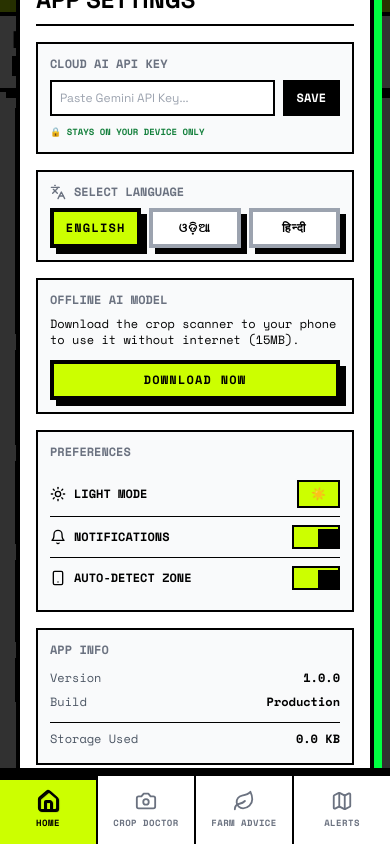
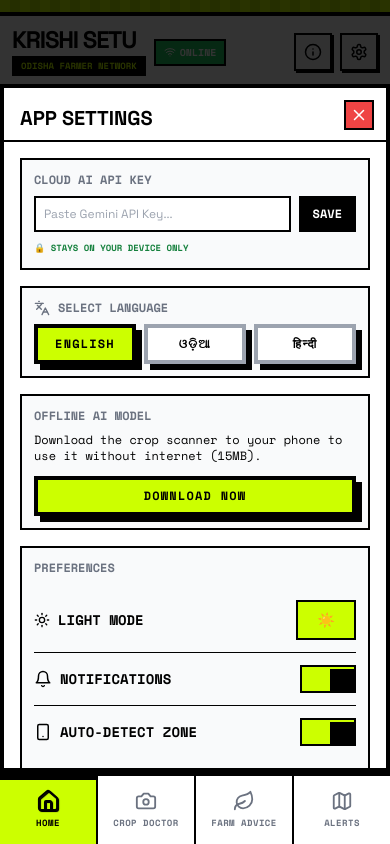
Before and after one commit to SahooShuvranshu/KrishiSetu-AI, a React (Vite) app: page / in a window 390 px wide. Both pictures are taken after a click on the button 359 px from the left and 52 px from the top of the page. Built offline with nearby package versions, Linux system fonts and the light colour scheme.

Commit message:
fix: Make modals responsive for mobile screens
- Settings modal: Bottom sheet on mobile, centered on desktop
- Info modal: Bottom sheet on mobile, centered on desktop
- Scrollable content with max-height constraints
- Larger touch targets for toggle buttons
- Sticky header in Settings modal

```diff
--- a/src/App.jsx
+++ b/src/App.jsx
@@ -212,15 +212,21 @@ function App() {
 
       {/* Info Modal */}
       {showInfo && (
-        <div className="fixed inset-0 bg-black/80 z-50 flex items-center justify-center p-4 animate-fade-in" role="dialog" aria-modal="true" aria-label="About Project">
-          <div className="bg-white border-4 border-black w-full max-w-sm p-4 relative shadow-[8px_8px_0_0_#00ff41]">
+        <div className="fixed inset-0 bg-black/80 z-50 flex items-end sm:items-center justify-center animate-fade-in" role="dialog" aria-modal="true" aria-label="About Project">
+          <div className="bg-white border-4 border-black w-full sm:max-w-sm max-h-[85vh] relative shadow-[8px_8px_0_0_#00ff41] sm:m-4 overflow-hidden flex flex-col">
+            {/* Header */}
+            <div className="p-4 pb-2 border-b-2 border-black flex-shrink-0">
               <button
                 onClick={() => setShowInfo(false)}
-              className="absolute top-2 right-2 p-1 border-2 border-black bg-red-500 text-white"
+                className="absolute top-3 right-3 p-1 border-2 border-black bg-red-500 text-white"
               >
-              <X size={20} />
+                <X size={18} />
               </button>
-            <h2 className="font-black text-2xl uppercase border-b-2 border-black pb-2 mb-4 mt-2">About Project</h2>
+              <h2 className="font-black text-xl uppercase">About Project</h2>
+            </div>
+
+            {/* Scrollable content */}
+            <div className="p-4 overflow-y-auto flex-1">
             <div className="font-mono text-sm">
               <p className="font-bold uppercase text-gray-500 mb-1">Project Name:</p>
               <p className="text-lg font-black bg-brutal-green p-2 border-2 border-black mb-3">Krishi Setu AI</p>
@@ -247,19 +253,26 @@ function App() {
             </div>
             </div>
           </div>
+        </div>
       )}
 
       {/* Settings Modal */}
       {showSettings && (
-        <div className="fixed inset-0 bg-black/80 z-50 flex items-center justify-center p-4 animate-fade-in" role="dialog" aria-modal="true" aria-label="App Settings">
-          <div className="bg-white border-4 border-black w-full max-w-sm p-4 relative shadow-[8px_8px_0_0_#00ff41]">
+        <div className="fixed inset-0 bg-black/80 z-50 flex items-end sm:items-center justify-center animate-fade-in" role="dialog" aria-modal="true" aria-label="App Settings">
+          <div className="bg-white border-4 border-black w-full sm:max-w-sm max-h-[90vh] relative shadow-[8px_8px_0_0_#00ff41] sm:m-4">
+            {/* Header - sticky on mobile */}
+            <div className="sticky top-0 bg-white z-10 p-4 pb-2 border-b-2 border-black">
               <button
                 onClick={() => setShowSettings(false)}
-              className="absolute top-2 right-2 p-1 border-2 border-black bg-red-500 text-white"
+                className="absolute top-3 right-3 p-1 border-2 border-black bg-red-500 text-white"
               >
-              <X size={20} />
+                <X size={18} />
               </button>
-            <h2 className="font-black text-2xl uppercase border-b-2 border-black pb-2 mb-4 mt-2">{t('settings')}</h2>
+              <h2 className="font-black text-xl uppercase">{t('settings')}</h2>
+            </div>
+
+            {/* Scrollable content */}
+            <div className="p-4 overflow-y-auto max-h-[calc(90vh-60px)]">
 
             <div className="border-2 border-black p-3 bg-gray-50 mb-4 font-mono text-xs">
               <h3 className="font-bold uppercase text-gray-500 mb-2">Cloud AI API Key</h3>
@@ -338,44 +351,44 @@ function App() {
               <h3 className="font-bold uppercase text-gray-500 mb-3">{t('preferences') || 'Preferences'}</h3>
 
               {/* Theme Toggle */}
-              <div className="flex items-center justify-between py-2 border-b border-black">
+              <div className="flex items-center justify-between py-3 border-b border-black">
                 <div className="flex items-center gap-2">
                   {getThemeIcon()}
-                  <span className="font-bold uppercase">{getThemeName()}</span>
+                  <span className="font-bold uppercase text-sm">{getThemeName()}</span>
                 </div>
                 <button
                   onClick={cycleTheme}
-                  className="px-3 py-1 border-2 border-black bg-brutal-neon font-black text-xs uppercase hover:bg-white transition-colors"
+                  className="px-4 py-2 border-2 border-black bg-brutal-neon font-black text-sm uppercase active:bg-white transition-colors min-w-[60px]"
                 >
                   {theme === 'default' ? '☀️' : theme === 'dark' ? '🌙' : '黑白'}
                 </button>
               </div>
 
               {/* Notifications */}
-              <div className="flex items-center justify-between py-2 border-b border-black">
+              <div className="flex items-center justify-between py-3 border-b border-black">
                 <div className="flex items-center gap-2">
-                  {notifications ? <Bell size={16} /> : <BellOff size={16} />}
-                  <span className="font-bold uppercase">{t('notifications') || 'Notifications'}</span>
+                  {notifications ? <Bell size={18} /> : <BellOff size={18} />}
+                  <span className="font-bold uppercase text-sm">{t('notifications') || 'Notifications'}</span>
                 </div>
                 <button
                   onClick={toggleNotifications}
-                  className={`w-12 h-6 border-2 border-black relative transition-colors ${notifications ? 'bg-brutal-neon' : 'bg-gray-300'}`}
+                  className={`w-14 h-7 border-2 border-black relative transition-colors ${notifications ? 'bg-brutal-neon' : 'bg-gray-300'}`}
                 >
-                  <div className={`w-5 h-5 bg-black absolute top-0.5 transition-transform ${notifications ? 'translate-x-6' : 'translate-x-0.5'}`} />
+                  <div className={`w-6 h-6 bg-black absolute top-0.5 transition-transform ${notifications ? 'translate-x-7' : 'translate-x-0.5'}`} />
                 </button>
               </div>
 
               {/* Auto-detect Location */}
-              <div className="flex items-center justify-between py-2">
+              <div className="flex items-center justify-between py-3">
                 <div className="flex items-center gap-2">
-                  <Smartphone size={16} />
-                  <span className="font-bold uppercase">{t('autoDetectLocation') || 'Auto-detect Zone'}</span>
+                  <Smartphone size={18} />
+                  <span className="font-bold uppercase text-sm">{t('autoDetectLocation') || 'Auto-detect Zone'}</span>
                 </div>
                 <button
                   onClick={toggleAutoDetect}
-                  className={`w-12 h-6 border-2 border-black relative transition-colors ${autoDetect ? 'bg-brutal-neon' : 'bg-gray-300'}`}
+                  className={`w-14 h-7 border-2 border-black relative transition-colors ${autoDetect ? 'bg-brutal-neon' : 'bg-gray-300'}`}
                 >
-                  <div className={`w-5 h-5 bg-black absolute top-0.5 transition-transform ${autoDetect ? 'translate-x-6' : 'translate-x-0.5'}`} />
+                  <div className={`w-6 h-6 bg-black absolute top-0.5 transition-transform ${autoDetect ? 'translate-x-7' : 'translate-x-0.5'}`} />
                 </button>
               </div>
             </div>
@@ -409,6 +422,7 @@ function App() {
             </div>
             </div>
           </div>
+        </div>
       )}
 
       <main className="px-3 max-w-sm mx-auto w-full">
```
Lines whose indentation alone changed are shown as unchanged.
